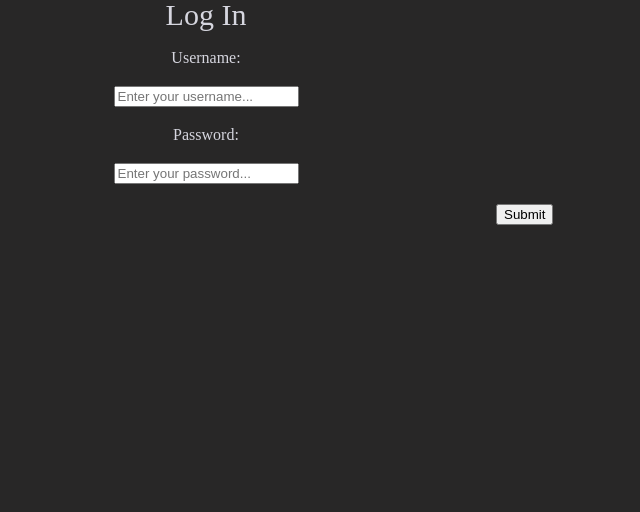
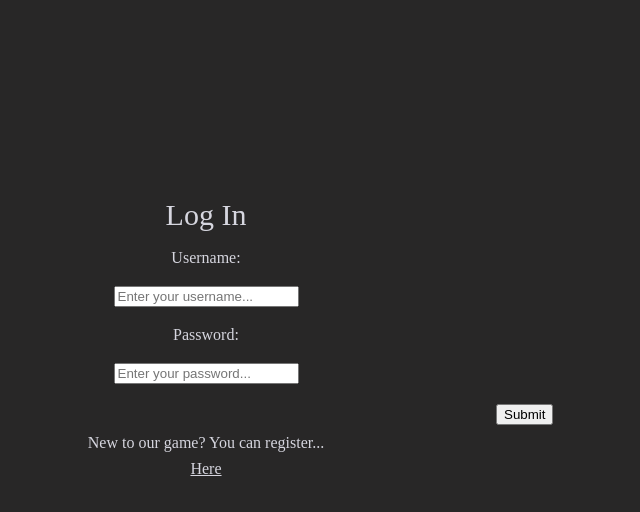
Before and after one commit to CS21-MUD/frontend-mud, a React (Create React App) app in the folder frontend-mud/: page / in a window 1280 px wide. Shown: the top 512 px of the page, without its empty margins (434-1074 px from the left). Built offline with nearby package versions, Linux system fonts and the light colour scheme.

Commit message:
styling changes, got route to work to register, need to test register to make sure it is working

```diff
--- a/frontend-mud/src/App.js
+++ b/frontend-mud/src/App.js
@@ -2,6 +2,7 @@ import React from 'react';
 import { Route } from 'react-router-dom'
 import './App.css';
 
+import Register from './components/Forms/Register'
 import Login from './components/Forms/Login'
 import PrivateRoute from "./utils/PrivateRoute";
 import Core from "./components/Core";
@@ -11,6 +12,7 @@ function App() {
   return (
     <div className="App">
         <Route exact path="/" component={Login}/>
+        <Route exact path="/register" component={Register}/>
         <PrivateRoute exact path="/play" component={Core}/>
     </div>
   );
--- a/frontend-mud/src/components/Forms/Login.js
+++ b/frontend-mud/src/components/Forms/Login.js
@@ -1,14 +1,16 @@
 import React, { useState } from 'react';
-import { Route } from 'react-router-dom'
+import { Link } from 'react-router-dom'
 import axios from 'axios'
 import styled from "styled-components";
-import Register from "./Register"
 
 const FormContainer = styled.div`
     margin: 0 auto;
     display: flex;
     justify-content: center;
     flex-direction: column;
+    .login-container{
+        margin-top: 200px;
+    }
     h2{
         font-size: 30px;
     }
@@ -21,6 +23,13 @@ const FormContainer = styled.div`
         display: flex;
         margin-left: 930px;
         margin-top: 20px;
+    }
+    p{
+        margin-top: 10px;
+    }
+    .reg-link{
+        text-decoration: underline;
+        margin-top: 10px;
     }
 `;
 
@@ -53,6 +62,7 @@ const Login = props => {
 
     return(
         <FormContainer>
+        <div className='login-container'>
             <h2>Log In</h2>
             <form onSubmit={onSubmit}>
                 <label>Username:</label>
@@ -72,9 +82,10 @@ const Login = props => {
                     value={login.password}
                 />
                 <button type="submit">Submit</button>
-                {/* <p> New to our game? You can register</p> */}
-                {/* <button><Route exact path ="/register" component={Register} /></button> */}
+                <p> New to our game? You can register...<Link to ='/register'><div className='reg-link'>Here</div></Link></p>
+
             </form>
+            </div>
         </FormContainer>
     )
 };
--- a/frontend-mud/src/components/Forms/Register.js
+++ b/frontend-mud/src/components/Forms/Register.js
@@ -62,4 +62,4 @@ const Register = props => {
     )
 };
 
-export default Register;
+export default Register
```
